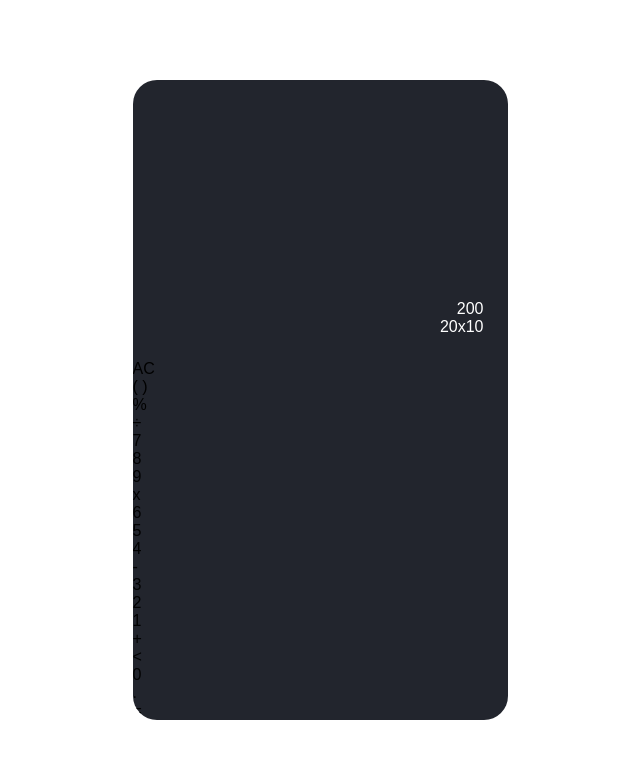
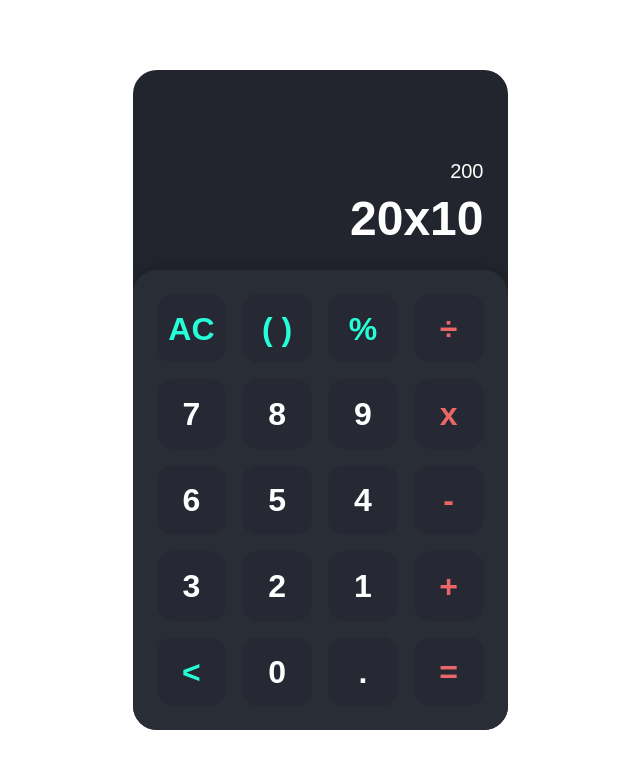
Before and after one commit to okediarthur/Calculator, a plain HTML site: page index.html in a window 1280 px wide. Shown: the whole page, without its empty margins (320-960 px from the left). Drawn offline with Linux system fonts and the light colour scheme.

Commit message:
Final Css Changes Added

```diff
--- a/styles.css
+++ b/styles.css
@@ -40,4 +40,73 @@
     justify-content: flex-end;
     width: 100%;
     overflow: auto;
+
 }
+
+.display .input {
+    width: 100%;
+    font-size: 1.25rem;
+    margin-bottom: 0.5rem;
+}
+
+.display .output {
+    font-size: 3rem;
+    font-weight: 700;
+    width: 100%;
+    white-space: nowrap;
+}
+
+.display .operator{
+    color: #eb6666;
+}
+
+.display .brackets,
+.display .percent{
+    color: #26fed7;
+}
+
+.keys {
+    background-color: #292d36;
+    padding: 1.5rem;
+    border-radius: 1.5rem 1.5rem 0 0;
+    display: grid;
+    grid-template-columns: repeat(4, 1fr);
+    grid-template-rows: repeat(5, 1fr);
+    grid-gap: 1rem;
+    box-shadow: 0px -2px 16px rgb(0, 0, 0, 0.2);
+}
+
+.keys .key{
+    position: relative;
+    cursor: pointer;
+    display: block;
+    height: 0;
+    padding-top: 100%;
+    background-color: #262933;
+    border-radius: 1rem;
+    transition: 0.2s;
+    user-select: none;
+}
+
+.keys .key span{
+    position: absolute;
+    top: 50%;
+    left: 50%;
+    transform: translate(-50%, -50%);
+
+    font-size: 2rem;
+    font-weight: 700;
+    color: #fff;
+}
+
+.keys .key:hover {
+    box-shadow: inset 0px 0px 8px rgba(0, 0, 0, 0.2);
+}
+
+.keys .key.operator span{
+    color: #eb6666;
+}
+
+.keys .key.action span{
+    color: #26fed7;
+}
```
